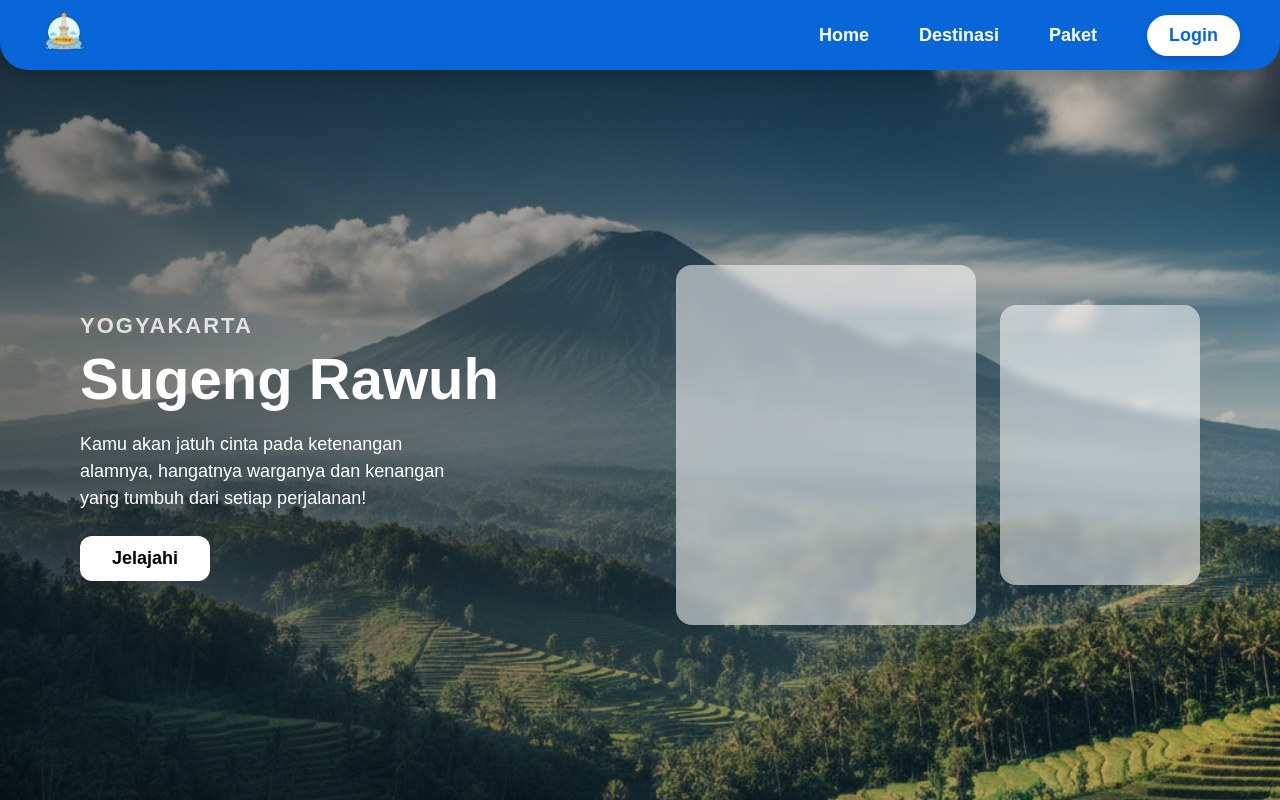
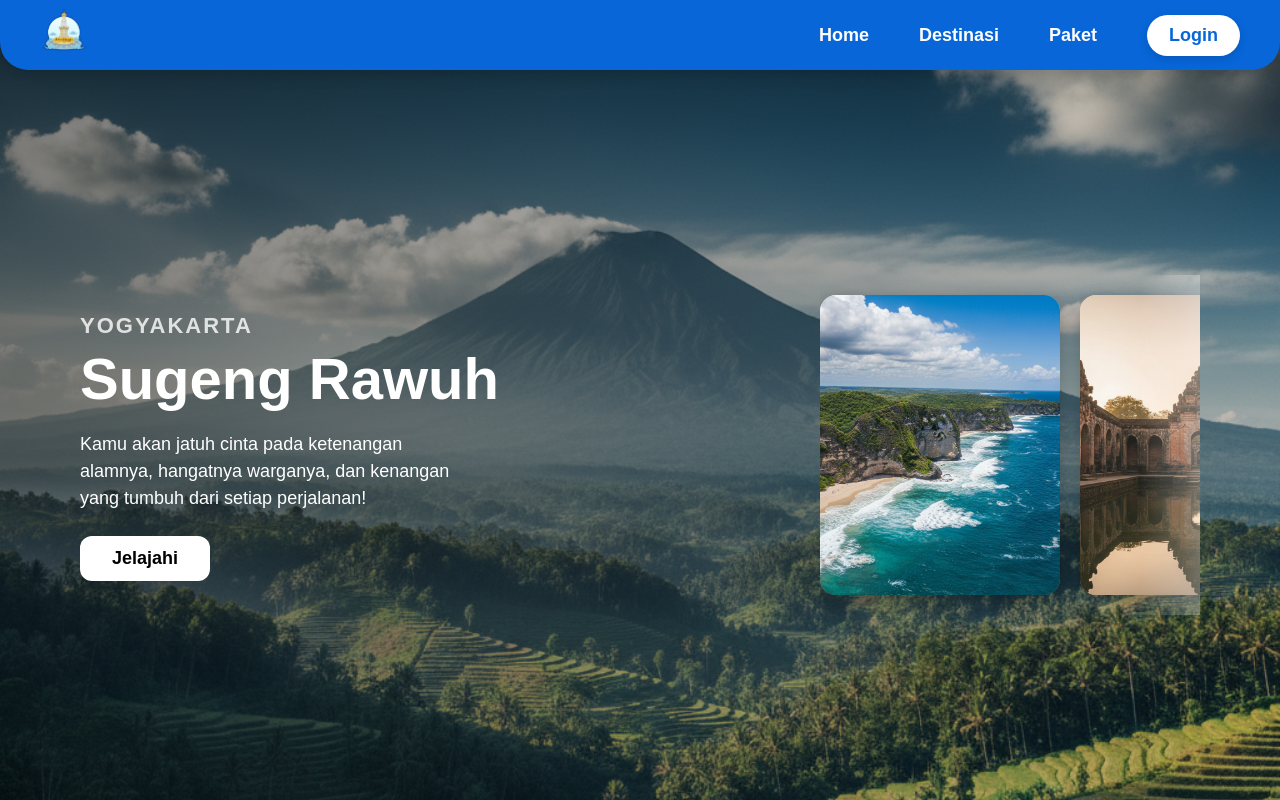
Before and after one commit to Poeww/dolanDjogja_7A, a React (Vite) app in the folder dolanDjogja_fe/: page / in a window 1280 px wide. Built offline with nearby package versions, Linux system fonts and the light colour scheme.

Commit message:
add: carousel home page

```diff
--- a/dolanDjogja_fe/src/home/home.css
+++ b/dolanDjogja_fe/src/home/home.css
@@ -1,4 +1,5 @@
-body, html {
+body,
+html {
     margin: 0;
     padding: 0;
     width: 100%;
@@ -20,11 +21,9 @@ body, html {
 .home-overlay {
     position: absolute;
     inset: 0;
-    background: linear-gradient(
-        to right,
-        rgba(0,0,0,0.5),
-        rgba(0,0,0,0.15)
-    );
+    background: linear-gradient(to right,
+            rgba(0, 0, 0, 0.5),
+            rgba(0, 0, 0, 0.15));
     z-index: 1;
 }
 
@@ -94,7 +93,7 @@ body, html {
 }
 
 .card-placeholder {
-    background: rgba(255,255,255,0.55);
+    background: rgba(255, 255, 255, 0.55);
     backdrop-filter: blur(5px);
     border-radius: 16px;
 }
@@ -108,3 +107,45 @@ body, html {
     width: 200px;
     height: 280px;
 }
+
+.multi-slider {
+    width: 380px;
+    overflow: hidden;
+    position: relative;
+    padding: 20px 0;
+}
+
+.slider-track {
+    display: flex;
+    gap: 20px;
+    transition: transform 0.6s ease-in-out;
+}
+
+.slider-card {
+    min-width: 240px;
+    height: 300px;
+    border-radius: 16px;
+
+    overflow: hidden;
+    background: rgba(255, 255, 255, 0.45);
+    backdrop-filter: blur(4px);
+
+    box-shadow: 0 6px 20px rgba(0, 0, 0, 0.25);
+}
+
+.slider-card img {
+    width: 100%;
+    height: 100%;
+    object-fit: cover;
+}
+
+.multi-slider::after {
+    content: "";
+    position: absolute;
+    right: 0;
+    top: 0;
+    width: 60px;
+    height: 100%;
+    background: linear-gradient(to left, rgba(255, 255, 255, 0.3), transparent);
+    pointer-events: none;
+}
--- a/dolanDjogja_fe/src/home/home.jsx
+++ b/dolanDjogja_fe/src/home/home.jsx
@@ -2,7 +2,23 @@ import Navbar from "../components/navbar";
 import "./home.css";
 import bg from "../assets/img/highlight-home.png";
 
+import img1 from "../assets/img/carousel-home1.png";
+import img2 from "../assets/img/carousel-home2.png";
+import img3 from "../assets/img/carousel-home3.png";
+
+import { useEffect, useState } from "react";
+
 export default function Home() {
+  const images = [img1, img2, img3];
+  const [index, setIndex] = useState(0);
+
+  useEffect(() => {
+    const timer = setInterval(() => {
+      setIndex((prev) => (prev + 1) % images.length);
+    }, 3000);
+    return () => clearInterval(timer);
+  }, []);
+
   return (
     <>
       <Navbar />
@@ -19,20 +35,26 @@ export default function Home() {
             <h3 className="region">YOGYAKARTA</h3>
             <h1 className="welcome-title">Sugeng Rawuh</h1>
             <p className="desc">
-                Kamu akan jatuh cinta pada ketenangan alamnya, hangatnya warganya
+              Kamu akan jatuh cinta pada ketenangan alamnya, hangatnya warganya,
               dan kenangan yang tumbuh dari setiap perjalanan!
             </p>
-
             <button className="btn-hero">Jelajahi</button>
           </div>
 
-        <div className="right-cards">
-            <div className="card-placeholder big"></div>
-            <div className="card-placeholder small"></div>
+          <div className="multi-slider">
+            <div
+              className="slider-track"
+              style={{ transform: `translateX(-${index * 260}px)` }}
+            >
+              {images.concat(images).map((src, i) => (
+                <div className="slider-card" key={i}>
+                  <img src={src} alt="" />
+                </div>
+              ))}
+            </div>
           </div>
 
         </div>
-
       </div>
     </>
   );
```
Lines whose indentation alone changed are shown as unchanged.
